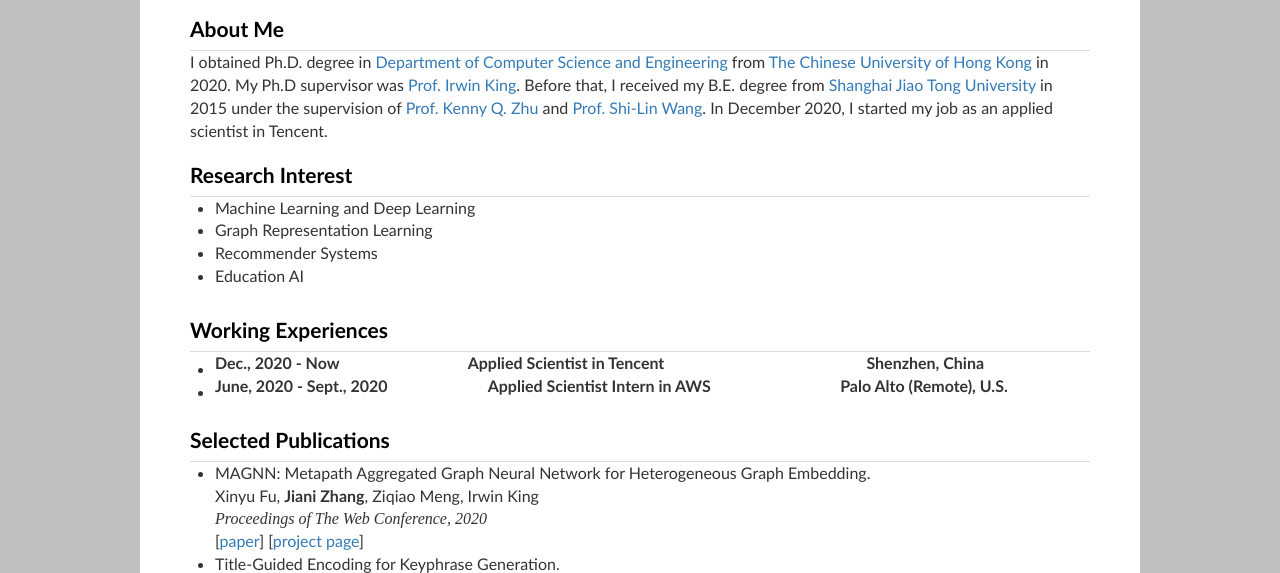
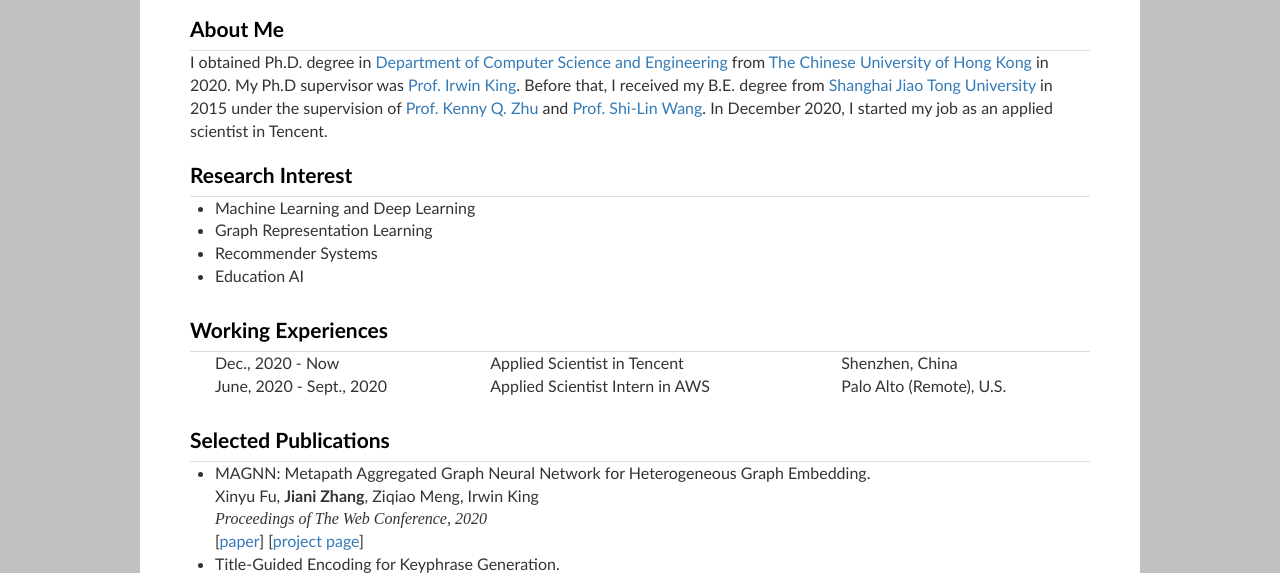
Before and after one commit to jennyzhang0215/jennyzhang0215.github.io, a plain HTML site: page index.html in a window 1280 px wide. Shown: the part 230-803 px from the top of the page. Drawn offline with Linux system fonts and the light colour scheme.

Commit message:
version7

```diff
--- a/index.html
+++ b/index.html
@@ -82,24 +82,18 @@
       </div>
       <div class="row">
         <ul>
-          <li>
-            <table style="width:100%">
-              <tr>
-                <th>Dec., 2020 - Now</th>
-                <th>Applied Scientist in Tencent</th>
-                <th>Shenzhen, China</th>
-              </tr>
-            </table>
-          </li>
-          <li>
-            <table style="width:100%">
-              <tr>
-                <th>June, 2020 - Sept., 2020</th>
-                <th>Applied Scientist Intern in AWS</th>
-                <th> Palo Alto (Remote), U.S.</th>
-              </tr>
-            </table>
-          </li>
+          <table style="width:100%">
+            <tr>
+              <td>Dec., 2020 - Now</td>
+              <td>Applied Scientist in Tencent</td>
+              <td>Shenzhen, China</td>
+            </tr>
+            <tr>
+              <td>June, 2020 - Sept., 2020</td>
+              <td>Applied Scientist Intern in AWS</td>
+              <td> Palo Alto (Remote), U.S.</td>
+            </tr>
+          </table>
         </ul>
       </div>
 
```
